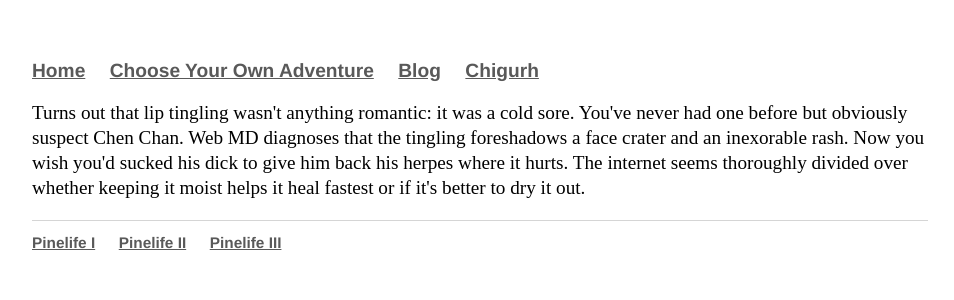
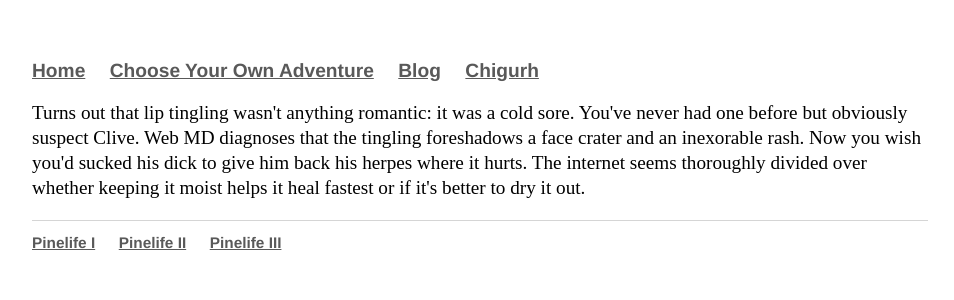
Before and after one commit to Pinelife/pinelife.github.io, a Jekyll site: the page built from Hellhole/Room8.html, in a window 1280 px wide. Shown: the top 300 px of the page, without its empty margins (160-1114 px from the left). Built offline with Jekyll 4.4.1, drawn with Linux system fonts in a browser that asks for light colours.

Commit message:
Update Room8.html

```diff
--- a/Hellhole/Room8.html
+++ b/Hellhole/Room8.html
@@ -3,7 +3,7 @@ layout: default
 title: Pinelife
 ---
 <p>
-Turns out that lip tingling wasn't anything romantic: it was a cold sore. You've never had one before but obviously suspect Chen Chan.
+Turns out that lip tingling wasn't anything romantic: it was a cold sore. You've never had one before but obviously suspect Clive.
   Web MD diagnoses that the tingling foreshadows a face crater and an inexorable rash. Now you wish you'd sucked his dick to give him back his herpes where it hurts.
   The internet seems thoroughly divided over whether keeping it moist helps it heal fastest or if it's better to dry it out.
 
```
